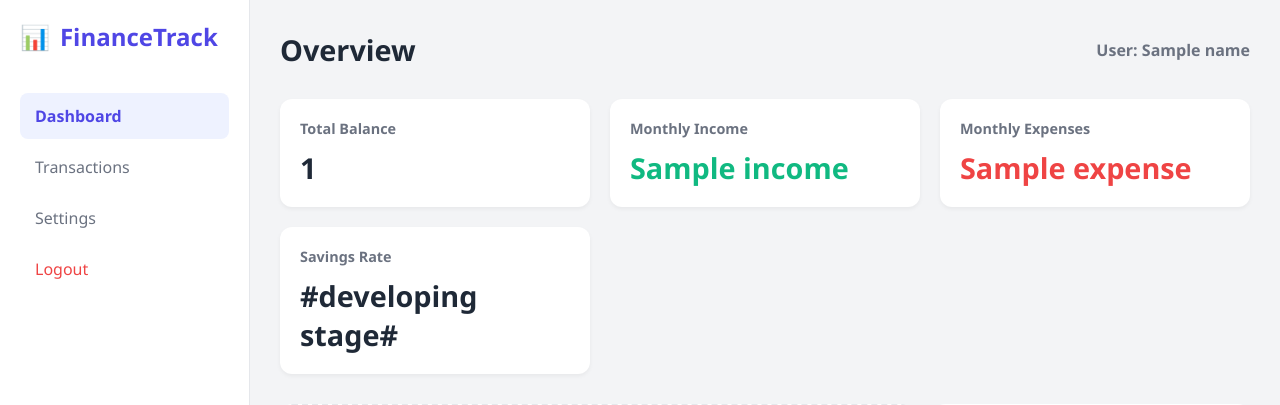
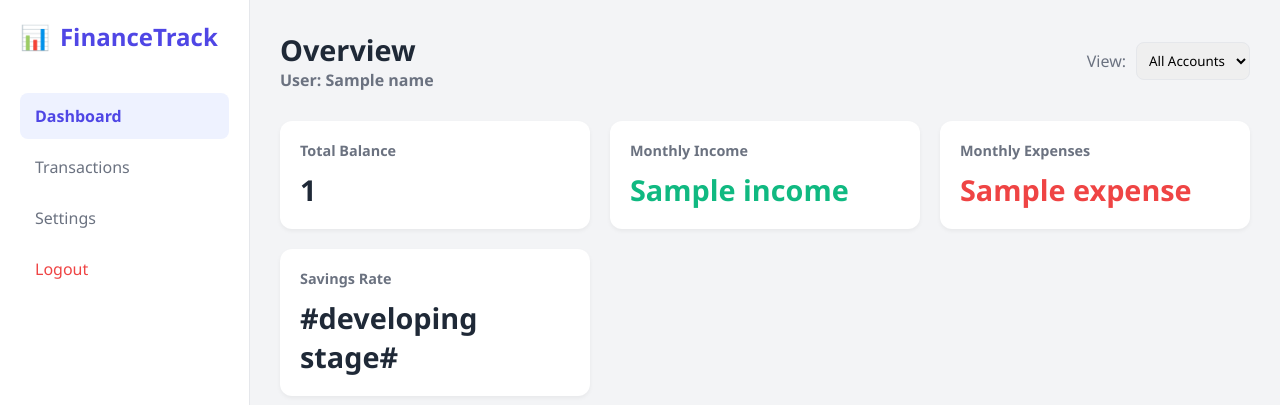
Before and after one commit to MusaSattarov2031/expense_tracker, a Flask app: template templates/index.html in a window 1280 px wide. Shown: the top 405 px of the page. Run offline with Flask 3, Linux system fonts and the light colour scheme; the template is opened without the code that fills it: most values are stand-ins (such as "Sample title", 1, 10 or a date in 2020).

Commit message:
Filtering

```diff
--- a/app.py
+++ b/app.py
@@ -67,13 +67,23 @@ def seed_data(user_id):
 @app.route('/')
 @login_required
 def home():
-    # 1. Ensure user has basic categories/accounts setup
     seed_data(current_user.id)
 
-    # 2. Fetch real transactions from DB
-    transactions = get_user_transactions(current_user.id)
+    # 1. Get the filter from the URL (e.g., /?account_id=2)
+    filter_account_id = request.args.get('account_id')
 
-    # 3. Calculate Totals for the Cards
+    # 2. Fetch ALL transactions first
+    all_transactions = get_user_transactions(current_user.id)
+
+    # 3. Filter the list if a specific account is selected
+    if filter_account_id and filter_account_id != 'all':
+        # We use str() because URL parameters are always strings
+        transactions = [t for t in all_transactions if str(t['account_id']) == filter_account_id]
+    else:
+        transactions = all_transactions
+        filter_account_id = 'all' # Default state
+
+    # 4. Calculate Totals based on the FILTERED list
     total_balance = 0
     income = 0
     expense = 0
@@ -86,7 +96,7 @@ def home():
             expense += t['amount']
             total_balance -= t['amount']
 
-    # 4. Fetch Accounts and Categories to fill the Dropdowns in the Form
+    # 5. Fetch Accounts/Categories for dropdowns
     conn = get_db_connection()
     cursor = conn.cursor(dictionary=True)
     cursor.execute("SELECT * FROM accounts WHERE user_id = %s", (current_user.id,))
@@ -97,12 +107,14 @@ def home():
 
     return render_template('index.html',
                            name=current_user.username,
-                           transactions=transactions,
+                           transactions=transactions, # This is now the filtered list
                            total_balance=total_balance,
                            income=income,
                            expense=expense,
                            accounts=accounts,
-                           categories=categories)
+                           categories=categories,
+                           selected_account_id=filter_account_id)
+
 @app.route('/add_transaction', methods=['POST'])
 @login_required
 def add_transaction():
--- a/templates/index.html
+++ b/templates/index.html
@@ -214,11 +214,27 @@
     </aside>
 
     <main class="main-content">
+        <!-- templates/index.html -->
         <header>
-            <h1>Overview</h1>
-            <div class="user-profile">User: {{ name }}</div>
+            <div>
+                <h1>Overview</h1>
+                <div class="user-profile">User: {{ name }}</div>
+            </div>
+
+            <!-- Account Filter Form -->
+            <form action="{{ url_for('home') }}" method="GET" style="display: flex; align-items: center;">
+                <label style="margin-right: 10px; color: var(--text-light);">View:</label>
+                <select name="account_id" onchange="this.form.submit()" style="padding: 8px; border-radius: 8px; border: 1px solid #E5E7EB; cursor: pointer;">
+                    <option value="all" {% if selected_account_id == 'all' %}selected{% endif %}>All Accounts</option>
+                    {% for acc in accounts %}
+                        <!-- Logic to keep the option selected after page reload -->
+                        <option value="{{ acc.account_id }}" {% if selected_account_id == acc.account_id|string %}selected{% endif %}>
+                            {{ acc.account_name }}
+                        </option>
+                    {% endfor %}
+                </select>
+            </form>
         </header>
-
         <section class="stats-grid">
             <div class="card">
                 <h3>Total Balance</h3>
```
